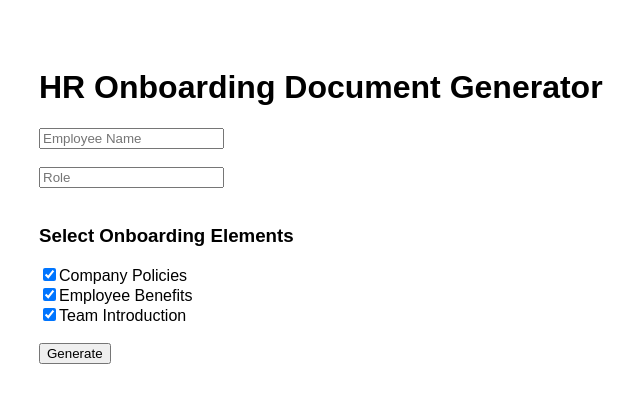
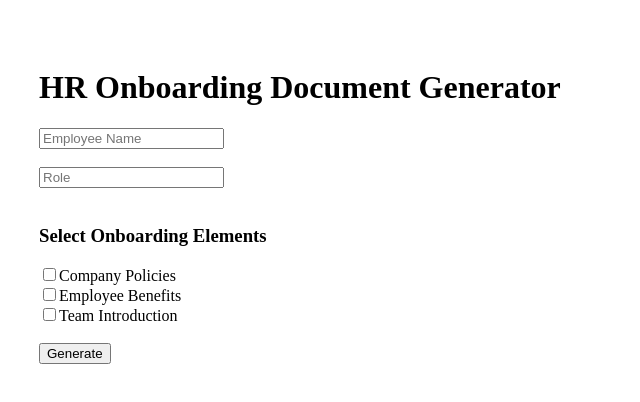
Before and after one commit to Jas0016/hr-onboarding-generator, a React (Create React App) app in the folder frontend/: page / in a window 1280 px wide. Shown: the top 402 px of the page, without its empty margins (9-649 px from the left). Built offline with nearby package versions, Linux system fonts and the light colour scheme.

Commit message:
Refactor App component state management

```diff
--- a/frontend/src/App.js
+++ b/frontend/src/App.js
@@ -1,78 +1,63 @@
-import React, { useState } from "react";
+import { useState } from "react";
 
 function App() {
-  const [employeeName, setEmployeeName] = useState("");
+  const [name, setName] = useState("");
   const [role, setRole] = useState("");
+  const [elements, setElements] = useState([]);
+  const [preview, setPreview] = useState("");
+  const [loading, setLoading] = useState(false);
 
-  const [companyPolicies, setCompanyPolicies] = useState(true);
-  const [employeeBenefits, setEmployeeBenefits] = useState(true);
-  const [teamIntroduction, setTeamIntroduction] = useState(true);
-
-  const [loading, setLoading] = useState(false);
+  const toggleElement = (key) => {
+    setElements((prev) =>
+      prev.includes(key)
+        ? prev.filter((e) => e !== key)
+        : [...prev, key]
+    );
+  };
 
   const generateDocument = async () => {
     try {
       setLoading(true);
-
-      const elements = [];
-      if (companyPolicies) elements.push("company_policies");
-      if (employeeBenefits) elements.push("employee_benefits");
-      if (teamIntroduction) elements.push("team_introduction");
-
-      console.log("Sending payload:", {
-        employeeName,
-        role,
-        elements,
-      });
+      setPreview("");
 
       const response = await fetch(
         "https://hr-onboarding-generator-2.onrender.com/api/documents/generate",
         {
           method: "POST",
           headers: {
-            "Content-Type": "application/json",
+            "Content-Type": "application/json"
           },
           body: JSON.stringify({
-            employeeName,
+            name,
             role,
-            elements,
-          }),
+            elements
+          })
         }
       );
 
       if (!response.ok) {
-        const text = await response.text();
-        console.error("Backend error:", text);
+        const err = await response.json();
+        console.error("Backend error:", err);
         throw new Error("Generation failed");
       }
 
-      const blob = await response.blob();
-      const url = window.URL.createObjectURL(blob);
-
-      const a = document.createElement("a");
-      a.href = url;
-      a.download = `onboarding-${employeeName}.pdf`;
-      document.body.appendChild(a);
-      a.click();
-      a.remove();
-
-      window.URL.revokeObjectURL(url);
+      const data = await response.json();
+      setPreview(data.content);
     } catch (err) {
-      alert("Generation failed");
-      console.error(err);
+      alert("Generation failed. Check inputs.");
     } finally {
       setLoading(false);
     }
   };
 
   return (
-    <div style={{ padding: "40px", fontFamily: "Arial" }}>
+    <div style={{ padding: "40px" }}>
       <h1>HR Onboarding Document Generator</h1>
 
       <input
         placeholder="Employee Name"
-        value={employeeName}
-        onChange={(e) => setEmployeeName(e.target.value)}
+        value={name}
+        onChange={(e) => setName(e.target.value)}
       />
       <br /><br />
 
@@ -88,8 +73,7 @@ function App() {
       <label>
         <input
           type="checkbox"
-          checked={companyPolicies}
-          onChange={() => setCompanyPolicies(!companyPolicies)}
+          onChange={() => toggleElement("company_policies")}
         />
         Company Policies
       </label>
@@ -98,8 +82,7 @@ function App() {
       <label>
         <input
           type="checkbox"
-          checked={employeeBenefits}
-          onChange={() => setEmployeeBenefits(!employeeBenefits)}
+          onChange={() => toggleElement("employee_benefits")}
         />
         Employee Benefits
       </label>
@@ -108,16 +91,24 @@ function App() {
       <label>
         <input
           type="checkbox"
-          checked={teamIntroduction}
-          onChange={() => setTeamIntroduction(!teamIntroduction)}
+          onChange={() => toggleElement("team_introduction")}
         />
         Team Introduction
       </label>
+
       <br /><br />
 
       <button onClick={generateDocument} disabled={loading}>
         {loading ? "Generating..." : "Generate"}
       </button>
+
+      {preview && (
+        <>
+          <hr />
+          <h2>Preview</h2>
+          <pre>{preview}</pre>
+        </>
+      )}
     </div>
   );
 }
```
